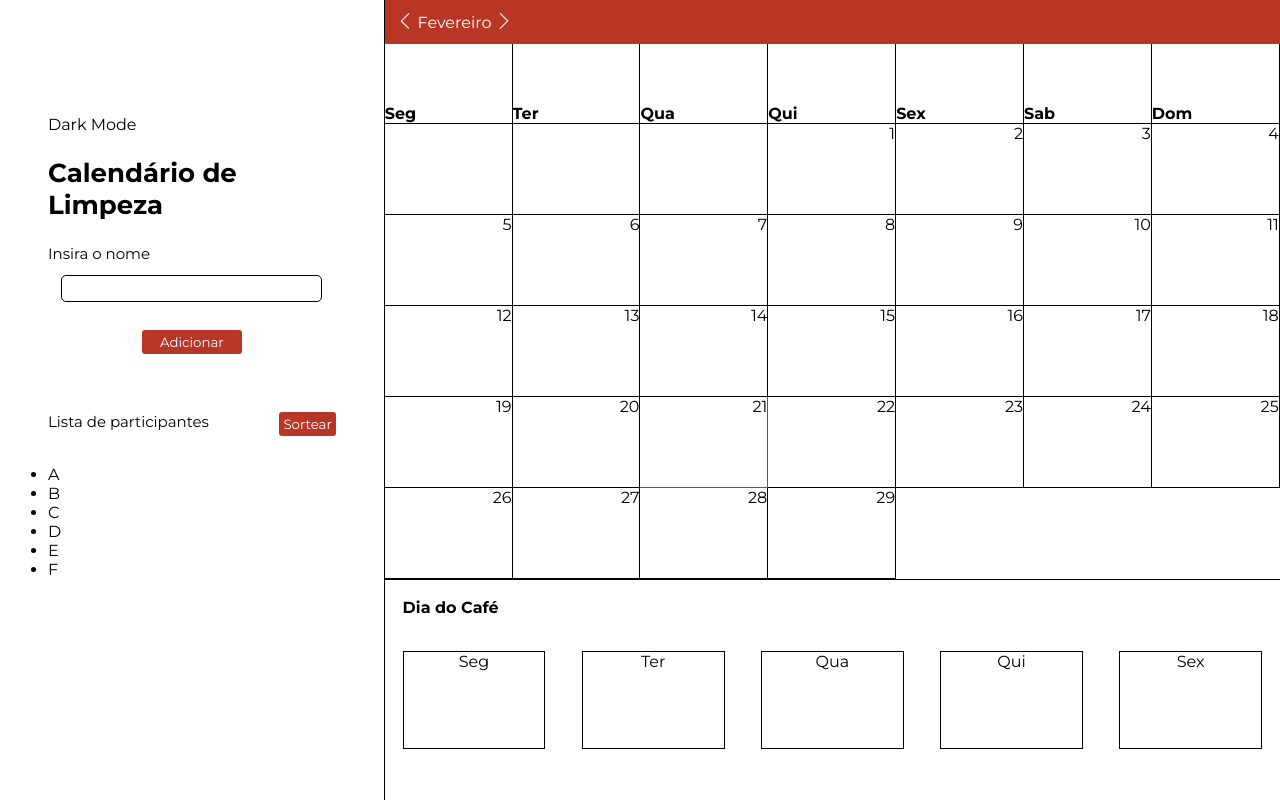
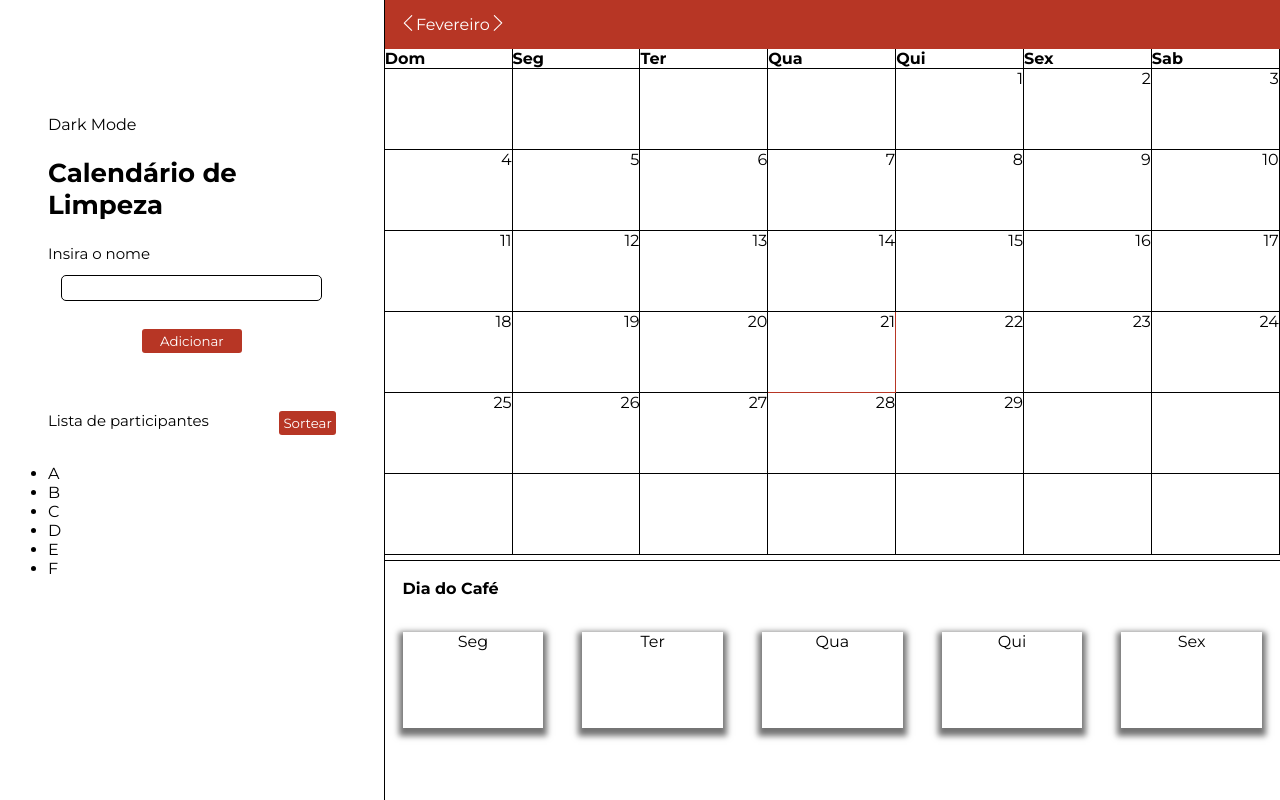
Before and after one commit to joaovlara/calendar, a React (Create React App) app: page / in a window 1280 px wide. Built offline with nearby package versions, Linux system fonts and the light colour scheme.

Commit message:
calendar changes

```diff
--- a/src/components/Calendar.jsx
+++ b/src/components/Calendar.jsx
@@ -7,10 +7,12 @@ import { SlArrowLeft, SlArrowRight } from "react-icons/sl";
 
 export function Calendar() {
 
+  const GRID_DAYS = Array(42);
   const DAYS = [31, 28, 31, 30, 31, 30, 31, 31, 30, 31, 30, 31];
   const DAYS_LEAP = [31, 29, 31, 30, 31, 30, 31, 31, 30, 31, 30, 31];
-  const DAYS_OF_THE_WEEK = ['Seg', 'Ter', 'Qua', 'Qui', 'Sex', 'Sab', 'Dom'];
+  const DAYS_OF_THE_WEEK = ['Dom', 'Seg', 'Ter', 'Qua', 'Qui', 'Sex', 'Sab'];
   const MONTHS = ['Janeiro', 'Fevereiro', 'Março', 'Abril', 'Maio', 'Junho', 'Julho', 'Agosto', 'Setembro', 'Outubro', 'Novembro', 'Dezembro'];
+
 
   const today = new Date();
   const [date, setDate] = useState(today);
@@ -27,7 +29,7 @@ export function Calendar() {
   }, [date]);
 
   function getStartDayOfMonth(date = Date) {
-    return new Date(date.getFullYear(), date.getMonth(), 1).getDay();
+    return new Date(date.getFullYear(), date.getMonth(), 2).getDay();
   }
 
   function isLeapYear(year) {
@@ -51,7 +53,8 @@ export function Calendar() {
             <strong>{d}</strong>
           </DayWeek>
         ))}
-        {Array(days[month] + (startDay - 1))
+        {GRID_DAYS
+
         .fill(null)
         .map((_, index) => {
           const d = index - (startDay - 2);
@@ -60,9 +63,9 @@ export function Calendar() {
               key={index}
               isToday={d === today.getDate()}
               isSelected={d === day}
-                onClick={() => setDate(new Date(year, month, d))}
             >
-                {d > 0 ? d : ''}
+              {d > 0 && d <= days[month] ? d : ''}
+
             </Day>
           );
         })}
--- a/src/components/styles.js
+++ b/src/components/styles.js
@@ -26,7 +26,6 @@ export const ContainerDraw = styled.div`
     flex-direction:column;
     width: 75%;
     margin-top: 30%;
-
 `;
 export const SortArea = styled.div`
     display: flex;
@@ -45,7 +44,7 @@ export const InputText = styled.input`
     margin: 4% 0% 10% 0%;
     border: solid 1px;
     border-radius: 5px;
-    height: 25px;
+    height: 3vh;
     width: 90%;
 `
 export const FormAdd = styled.div`
@@ -84,18 +83,17 @@ export const MainH1 = styled.h1`
 `;
 export const TextLeft = styled.p`
     font-size: 15px;
-
 `;
 /* Estilos do Calendar */
 
 export const CalendarTable = styled.div`
   width: 100%;
+  height: 70vh;
   border-bottom: 1px solid black;
 `;
 export const Header = styled.div`
   color: white;
-  gap: .5%;
-  padding: 1.4%;
+  padding: 1.7%;
   display: flex;
   background-color: #B73625;
   cursor: pointer;
@@ -111,19 +109,18 @@ export const Body = styled.div`
 export const DayWeek = styled.div`
     display: flex;
     justify-content: flex-start;
-    padding-top: 60px;
     border-style: solid;
     border-width: 0px .5px .5px .0px;
     width: 14.17%;
     cursor: pointer;
-    `
+`;
 
 export const Day = styled.div`
     display: flex;
     justify-content: flex-end;
     border-style: solid;
     border-width: 0px .5px .5px .0px;
-    height: 90px;
+    height: 10vh;
     width: 14.17%;
   cursor: pointer;
 
@@ -157,7 +154,8 @@ export const CoffeWeek = styled.div`
 export const DayCoffee = styled.span`
     display: flex;
     justify-content: center;
-    border: solid 1px;
+    border: lightblue 1px;
+    box-shadow: 0px 4px 6px 4px #747474;
     width: 11vw;
     height: 12vh;
 `;
```
Lines whose indentation alone changed are shown as unchanged.
